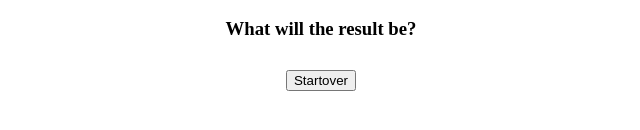
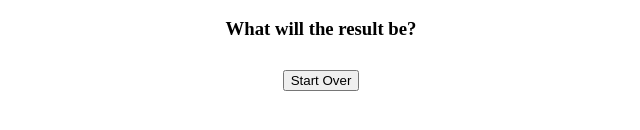
Before and after one commit to BearsLair/RockPaperScissors, a plain HTML site: page index.html in a window 1280 px wide. Shown: the part 332-462 px from the top of the page, 319-959 px from the left. Drawn offline with Linux system fonts and the light colour scheme.

Commit message:
Update index.html

```diff
--- a/index.html
+++ b/index.html
@@ -26,7 +26,7 @@
     </div>
 
     <div class="startover">
-      <button id="startover">Startover</button>
+      <button id="startover">Start Over</button>
     </div>
 
     <script src="./index.js"></script>
```
